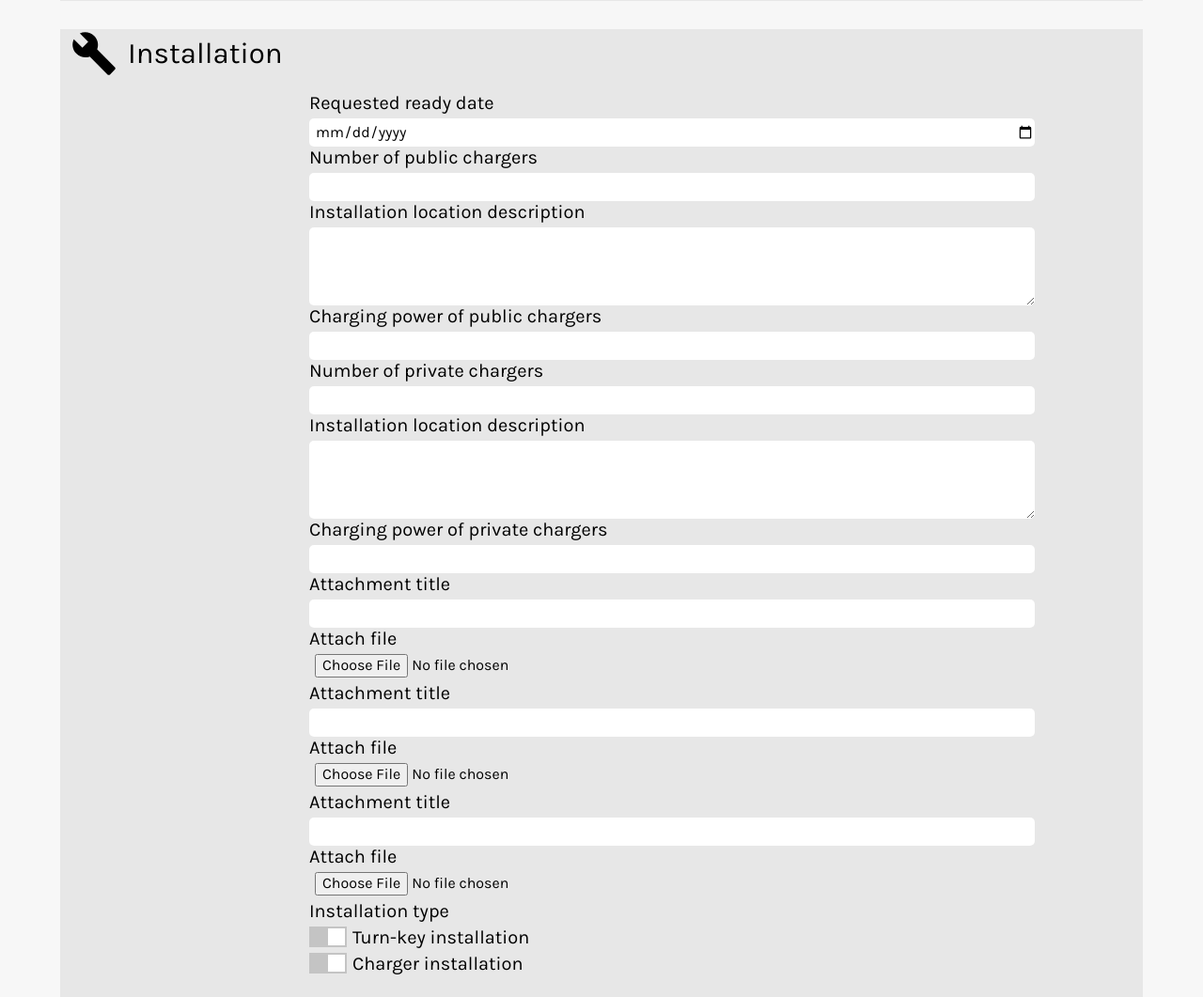
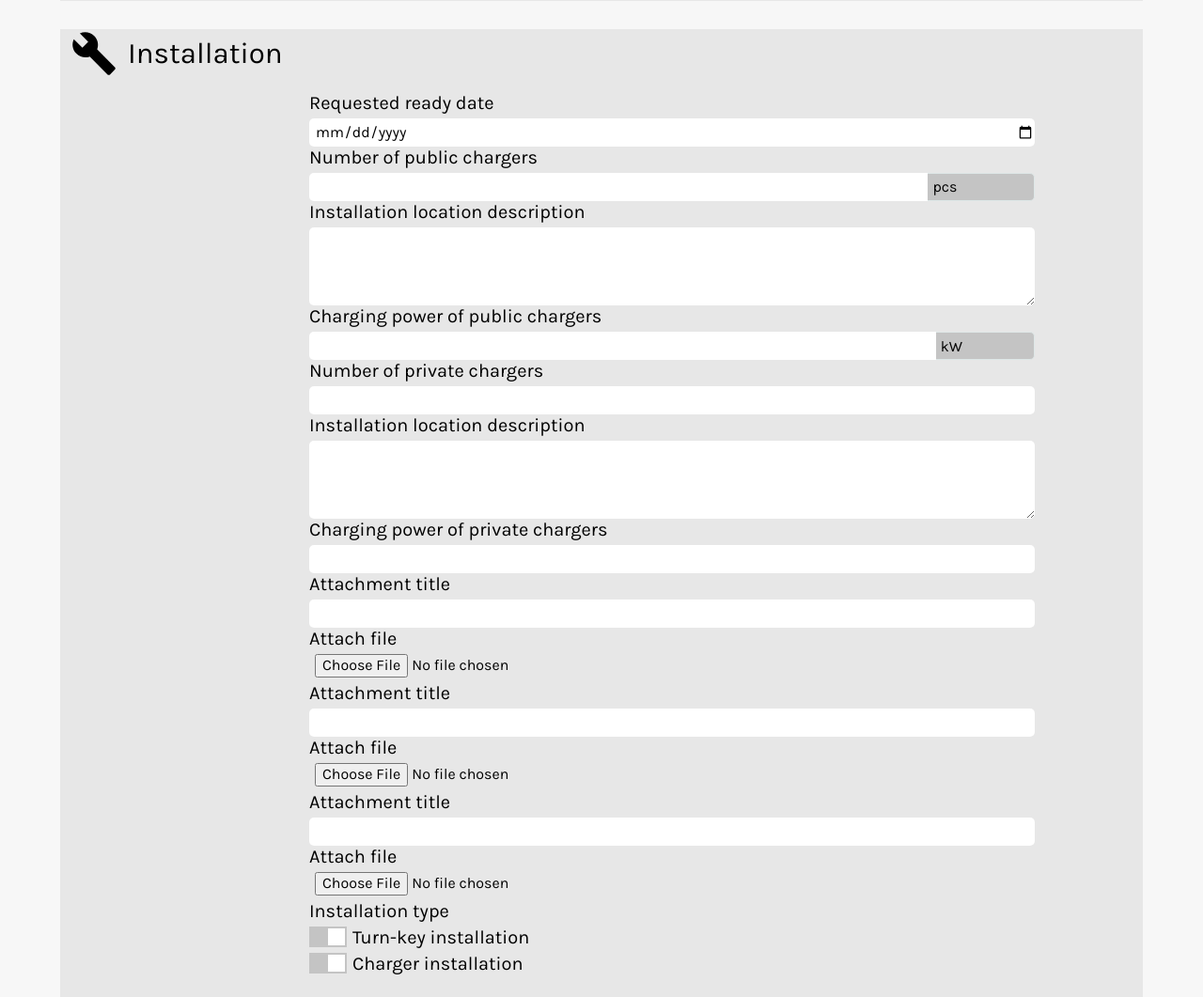
Before and after one commit to Zigelzi/SiteSurveyApp, a Flask app: page /survey/create_workorder in a window 1280 px wide. Shown: the part 544-1605 px from the top of the page at 94% size. Run offline with Flask 2, Linux system fonts and the light colour scheme; a user stored in the database is signed in; data comes from the database, SQL or seed files in the repository; data that the repository does not hold is empty; some libraries are stand-ins or nearby versions.

Commit message:
Added _inpust.scss for form input styling. Added .input-group and .input-addon classes

```diff
--- a/sitesurvey/static/css/style.css
+++ b/sitesurvey/static/css/style.css
@@ -825,4 +825,21 @@ header {
   width: 3%;
 }
 
+.input-group {
+  display: table;
+  width: 100%;
+}
+.input-group .input-addon {
+  display: table-cell;
+  white-space: nowrap;
+  background-color: #c4c4c4;
+  border: 1px #dee7e7 solid;
+  border-left: none;
+  border-radius: 0 5px 5px 0;
+  padding-left: 5px;
+}
+.input-group input {
+  border-radius: 5px 0 0 5px;
+}
+
 /*# sourceMappingURL=style.css.map */
--- /dev/null
+++ b/sitesurvey/static/scss/components/_inputs.scss
@@ -0,0 +1,22 @@
+// ===================
+// Form inputs and labels
+// ===================
+
+.input-group {
+    display: table;
+    width: 100%;
+
+    .input-addon {
+        display: table-cell;
+        white-space: nowrap;
+        background-color: $darkgrey;
+        border: 1px  #dee7e7 solid;
+        border-left: none;
+        border-radius: 0 5px 5px 0;
+        padding-left: 5px;
+    }
+
+    input {
+        border-radius: 5px 0 0 5px;
+    }
+}
--- a/sitesurvey/static/scss/style.scss
+++ b/sitesurvey/static/scss/style.scss
@@ -22,4 +22,5 @@
         'components/buttons',
         'components/surveys',
         'components/notes',
-        'components/tables';;
+        'components/tables',
+        'components/inputs';
--- a/sitesurvey/templates/survey/create_workorder.html
+++ b/sitesurvey/templates/survey/create_workorder.html
@@ -66,11 +66,15 @@
                 {{ form.requested_date.label }}
                 {{ form.requested_date(type="date") }}
                 {{form.public_chargers.label}}
-                {{form.public_chargers}}
+                <div class="input-group">
+                    {{form.public_chargers}}<span class="input-addon">pcs</span>
+                </div>
                 {{form.public_installation_location.label}}
                 {{form.public_installation_location}}
                 {{form.public_charging_power.label}}
-                {{form.public_charging_power}}
+                <div class="input-group">
+                    {{form.public_charging_power}} <span class="input-addon">kW</span>
+                </div>
                 {{form.private_chargers.label}}
                 {{form.private_chargers}}
                 {{form.private_installation_location.label}}
```
Also changed, not shown: 1 other file.
